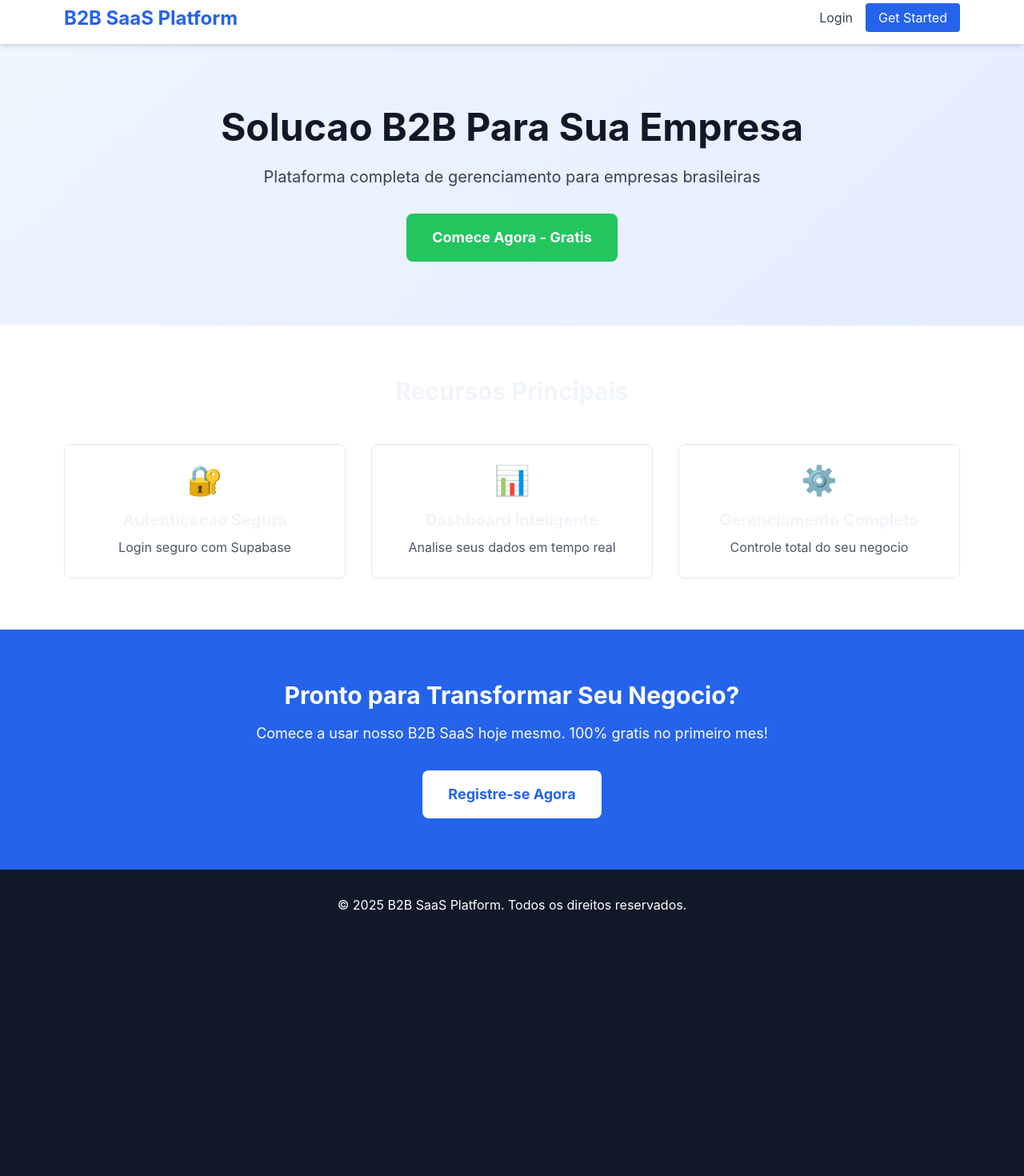
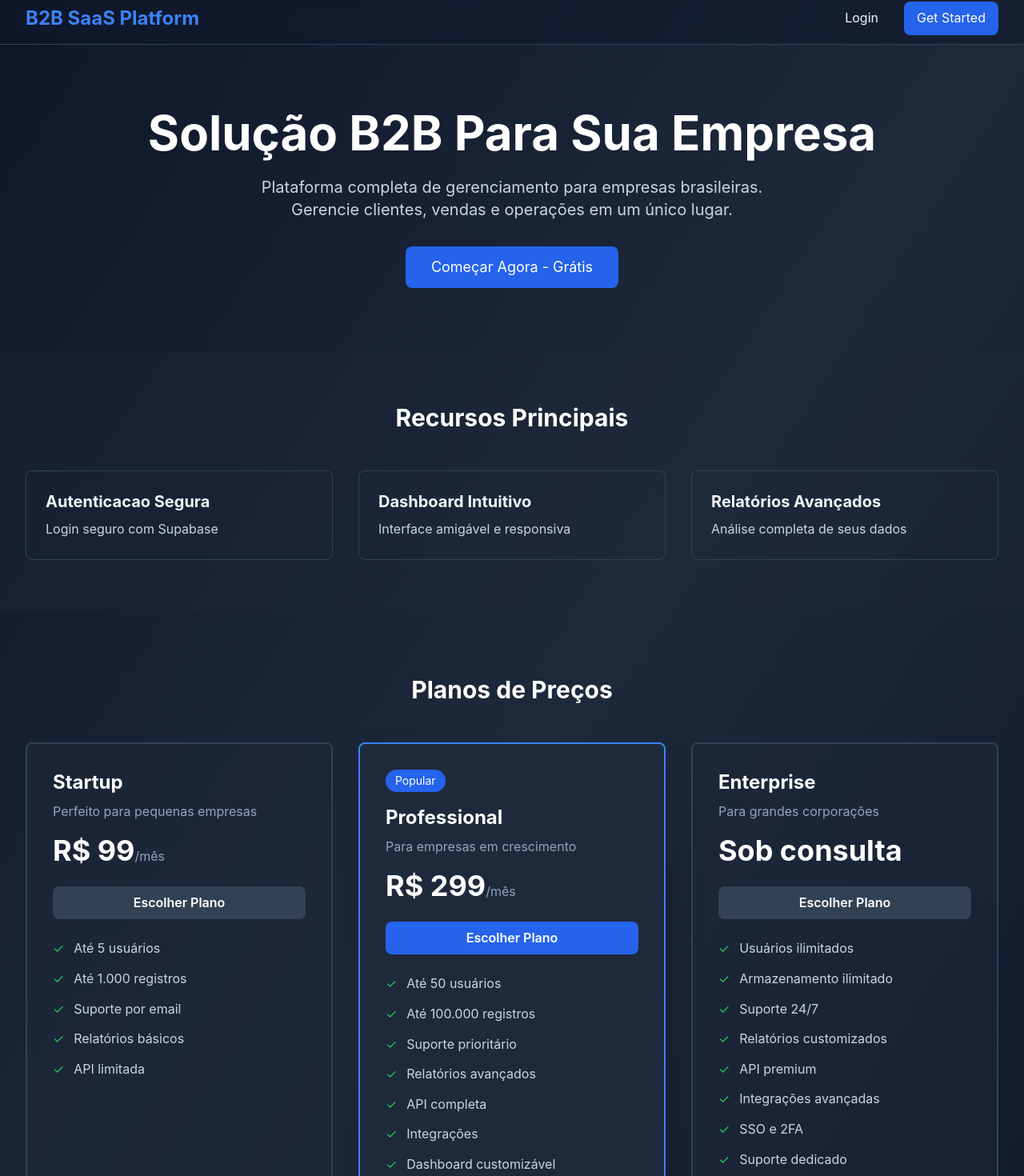
Before and after one commit to Danieltradergo/b2b-saas-platform, a Next.js app: page / in a window 1280 px wide. Shown: the part 9-1479 px from the top of the page at 80% size. Before the commit the page ends 1185 px from the top, so only its background shows below. Built offline with nearby package versions, Linux system fonts and the light colour scheme.

Commit message:
Update page.tsx

```diff
--- a/app/page.tsx
+++ b/app/page.tsx
@@ -1,63 +1,146 @@
-import React from 'react';
+'use client';
 
 export default function Home() {
+  const plans = [
+    {
+      name: 'Startup',
+      price: 'R$ 99',
+      period: '/mês',
+      description: 'Perfeito para pequenas empresas',
+      features: [
+        'Até 5 usuários',
+        'Até 1.000 registros',
+        'Suporte por email',
+        'Relatórios básicos',
+        'API limitada'
+      ]
+    },
+    {
+      name: 'Professional',
+      price: 'R$ 299',
+      period: '/mês',
+      description: 'Para empresas em crescimento',
+      features: [
+        'Até 50 usuários',
+        'Até 100.000 registros',
+        'Suporte prioritário',
+        'Relatórios avançados',
+        'API completa',
+        'Integrações',
+        'Dashboard customizável'
+      ],
+      popular: true
+    },
+    {
+      name: 'Enterprise',
+      price: 'Sob consulta',
+      period: '',
+      description: 'Para grandes corporações',
+      features: [
+        'Usuários ilimitados',
+        'Armazenamento ilimitado',
+        'Suporte 24/7',
+        'Relatórios customizados',
+        'API premium',
+        'Integrações avançadas',
+        'SSO e 2FA',
+        'Suporte dedicado'
+      ]
+    }
+  ];
+
   return (
-    <div className="min-h-screen bg-gradient-to-br from-blue-50 to-indigo-100">
+    <div className="min-h-screen bg-gradient-to-br from-slate-900 via-slate-800 to-slate-900">
       {/* Navigation */}
-      <nav className="bg-white shadow-md">
-        <div className="max-w-6xl mx-auto px-4 py-4 flex justify-between items-center">
-          <h1 className="text-2xl font-bold text-blue-600">B2B SaaS Platform</h1>
-          <div className="space-x-4">
-            <a href="/auth" className="text-gray-700 hover:text-blue-600">Login</a>
-            <a href="/pricing" className="bg-blue-600 text-white px-4 py-2 rounded hover:bg-blue-700">Get Started</a>
+      <nav className="border-b border-slate-700 bg-slate-900/50 backdrop-blur">
+        <div className="max-w-7xl mx-auto px-4 sm:px-6 lg:px-8 h-16 flex items-center justify-between">
+          <div className="text-2xl font-bold text-blue-500">B2B SaaS Platform</div>
+          <div className="flex gap-4">
+            <button className="px-4 py-2 text-slate-100 hover:text-blue-400 transition">Login</button>
+            <button className="px-4 py-2 bg-blue-600 hover:bg-blue-700 text-white rounded-lg transition">Get Started</button>
           </div>
         </div>
       </nav>
 
       {/* Hero Section */}
-      <section className="max-w-6xl mx-auto px-4 py-20 text-center">
-        <h2 className="text-5xl font-bold text-gray-900 mb-6">Solucao B2B Para Sua Empresa</h2>
-        <p className="text-xl text-gray-700 mb-8">Plataforma completa de gerenciamento para empresas brasileiras</p>
-        <a href="/pricing" className="bg-green-500 text-white px-8 py-4 rounded-lg font-bold text-lg hover:bg-green-600 inline-block">Comece Agora - Gratis</a>
+      <section className="max-w-7xl mx-auto px-4 sm:px-6 lg:px-8 py-20 text-center">
+        <h1 className="text-5xl sm:text-6xl font-bold text-white mb-6">Solução B2B Para Sua Empresa</h1>
+        <p className="text-xl text-slate-300 mb-8 max-w-2xl mx-auto">Plataforma completa de gerenciamento para empresas brasileiras. Gerencie clientes, vendas e operações em um único lugar.</p>
+        <button className="px-8 py-3 bg-blue-600 hover:bg-blue-700 text-white text-lg rounded-lg transition">Começar Agora - Grátis</button>
       </section>
 
-      {/* Features */}
-      <section className="bg-white py-16">
-        <div className="max-w-6xl mx-auto px-4">
-          <h3 className="text-3xl font-bold text-center mb-12">Recursos Principais</h3>
-          <div className="grid grid-cols-1 md:grid-cols-3 gap-8">
-            <div className="p-6 border border-gray-200 rounded-lg text-center">
-              <div className="text-4xl mb-4">🔐</div>
-              <h4 className="text-xl font-bold mb-2">Autenticacao Segura</h4>
-              <p className="text-gray-600">Login seguro com Supabase</p>
-            </div>
-            <div className="p-6 border border-gray-200 rounded-lg text-center">
-              <div className="text-4xl mb-4">📊</div>
-              <h4 className="text-xl font-bold mb-2">Dashboard Inteligente</h4>
-              <p className="text-gray-600">Analise seus dados em tempo real</p>
-            </div>
-            <div className="p-6 border border-gray-200 rounded-lg text-center">
-              <div className="text-4xl mb-4">⚙️</div>
-              <h4 className="text-xl font-bold mb-2">Gerenciamento Completo</h4>
-              <p className="text-gray-600">Controle total do seu negocio</p>
-            </div>
+      {/* Features Section */}
+      <section className="max-w-7xl mx-auto px-4 sm:px-6 lg:px-8 py-16 bg-slate-800/30">
+        <h2 className="text-3xl font-bold text-white mb-12 text-center">Recursos Principais</h2>
+        <div className="grid grid-cols-1 md:grid-cols-3 gap-8">
+          <div className="p-6 border border-slate-700 rounded-lg hover:border-slate-500 transition">
+            <h3 className="text-xl font-bold mb-2">Autenticacao Segura</h3>
+            <p className="text-slate-300">Login seguro com Supabase</p>
+          </div>
+          <div className="p-6 border border-slate-700 rounded-lg hover:border-slate-500 transition">
+            <h3 className="text-xl font-bold mb-2">Dashboard Intuitivo</h3>
+            <p className="text-slate-300">Interface amigável e responsiva</p>
+          </div>
+          <div className="p-6 border border-slate-700 rounded-lg hover:border-slate-500 transition">
+            <h3 className="text-xl font-bold mb-2">Relatórios Avançados</h3>
+            <p className="text-slate-300">Análise completa de seus dados</p>
           </div>
         </div>
       </section>
 
-      {/* CTA */}
-      <section className="bg-blue-600 text-white py-16">
-        <div className="max-w-2xl mx-auto text-center">
-          <h3 className="text-3xl font-bold mb-4">Pronto para Transformar Seu Negocio?</h3>
-          <p className="mb-8 text-lg">Comece a usar nosso B2B SaaS hoje mesmo. 100% gratis no primeiro mes!</p>
-          <a href="/auth" className="bg-white text-blue-600 px-8 py-4 rounded-lg font-bold text-lg hover:bg-gray-100 inline-block">Registre-se Agora</a>
+      {/* Pricing Section */}
+      <section className="max-w-7xl mx-auto px-4 sm:px-6 lg:px-8 py-20">
+        <h2 className="text-3xl font-bold text-white mb-12 text-center">Planos de Preços</h2>
+        <div className="grid grid-cols-1 md:grid-cols-3 gap-8">
+          {plans.map((plan, index) => (
+            <div
+              key={index}
+              className={`rounded-lg border-2 p-8 transition transform hover:scale-105 ${
+                plan.popular
+                  ? 'border-blue-500 bg-slate-800 shadow-2xl'
+                  : 'border-slate-700 bg-slate-800/50 hover:border-slate-500'
+              }`}
+            >
+              {plan.popular && (
+                <div className="mb-4 inline-block px-3 py-1 bg-blue-600 text-white text-sm rounded-full">Popular</div>
+              )}
+              <h3 className="text-2xl font-bold text-white mb-2">{plan.name}</h3>
+              <p className="text-slate-400 mb-4">{plan.description}</p>
+              <div className="mb-6">
+                <span className="text-4xl font-bold text-white">{plan.price}</span>
+                <span className="text-slate-400">{plan.period}</span>
+              </div>
+              <button className={`w-full py-2 rounded-lg font-semibold transition mb-6 ${
+                plan.popular
+                  ? 'bg-blue-600 hover:bg-blue-700 text-white'
+                  : 'bg-slate-700 hover:bg-slate-600 text-white'
+              }`}>
+                Escolher Plano
+              </button>
+              <ul className="space-y-3">
+                {plan.features.map((feature, idx) => (
+                  <li key={idx} className="text-slate-300 flex items-start">
+                    <span className="text-green-500 mr-3">✓</span>
+                    {feature}
+                  </li>
+                ))}
+              </ul>
+            </div>
+          ))}
         </div>
       </section>
 
+      {/* CTA Section */}
+      <section className="max-w-7xl mx-auto px-4 sm:px-6 lg:px-8 py-16 text-center">
+        <h2 className="text-3xl font-bold text-white mb-4">Pronto para começar?</h2>
+        <p className="text-xl text-slate-300 mb-8">Junte-se a centenas de empresas que já usam nossa plataforma</p>
+        <button className="px-8 py-3 bg-blue-600 hover:bg-blue-700 text-white text-lg rounded-lg transition">Criar Conta Grátis</button>
+      </section>
+
       {/* Footer */}
-      <footer className="bg-gray-900 text-white py-8">
-        <div className="max-w-6xl mx-auto px-4 text-center">
-          <p>© 2025 B2B SaaS Platform. Todos os direitos reservados.</p>
+      <footer className="border-t border-slate-700 bg-slate-900/50 py-8">
+        <div className="max-w-7xl mx-auto px-4 sm:px-6 lg:px-8 text-center text-slate-400">
+          <p>&copy; 2024 B2B SaaS Platform. Todos os direitos reservados.</p>
         </div>
       </footer>
     </div>
```
